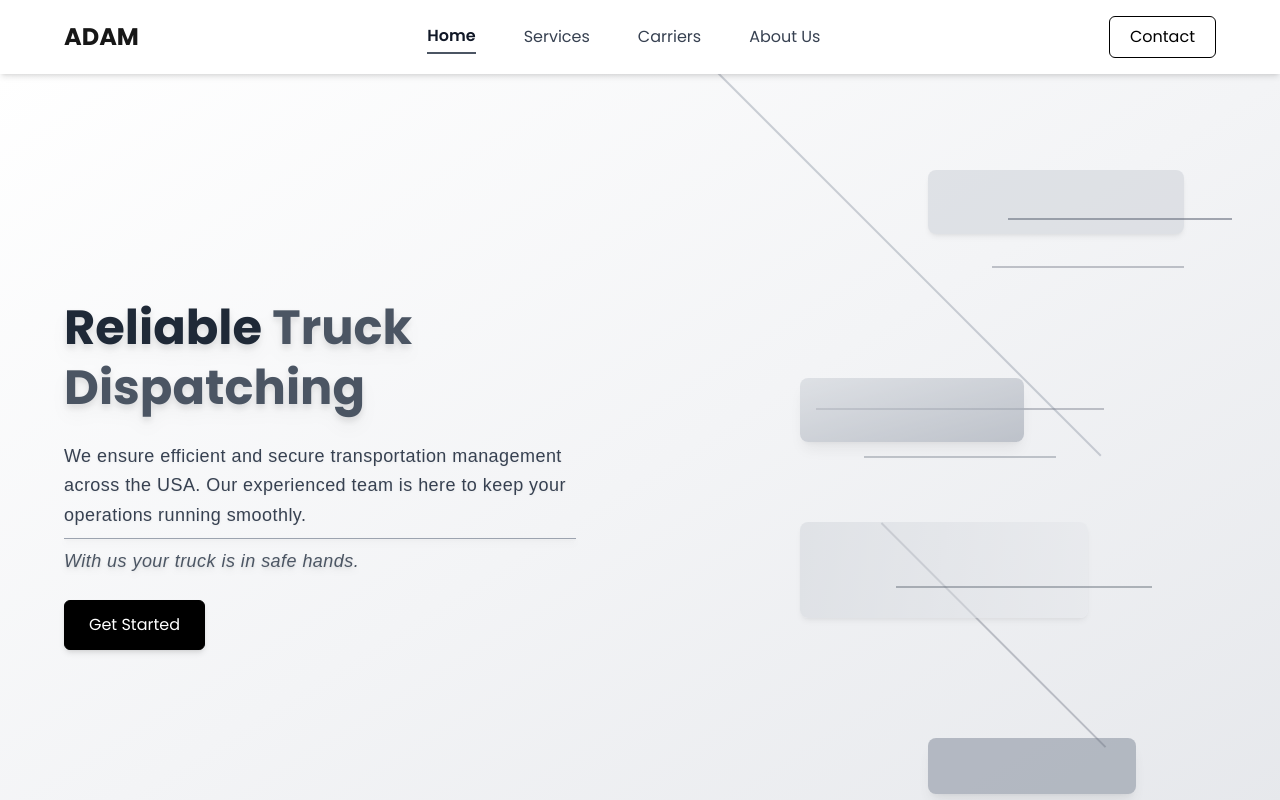
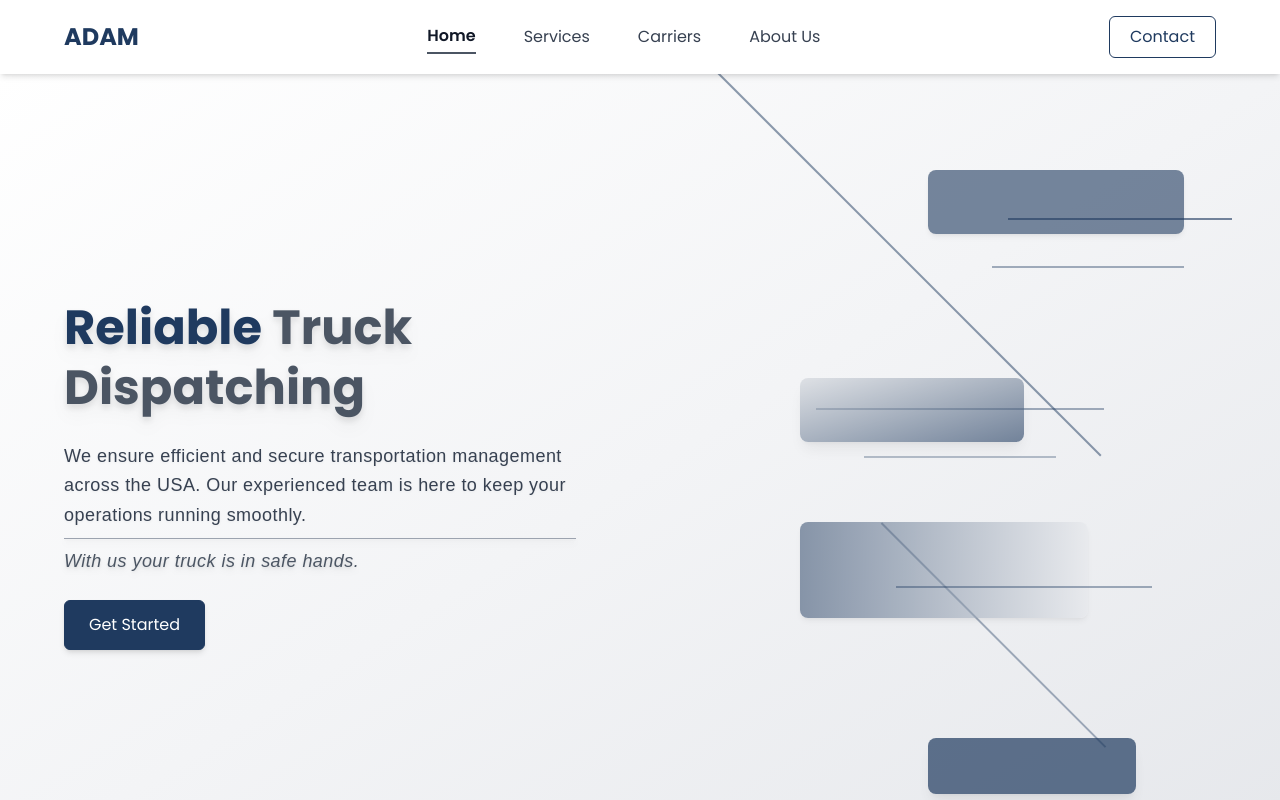
Before and after one commit to VasicNikola98/adam-portfolio, a Next.js app: page / in a window 1280 px wide. Built offline with nearby package versions, Linux system fonts and the light colour scheme.

Commit message:
whychoseus section modified

```diff
--- a/package.json
+++ b/package.json
@@ -12,7 +12,8 @@
     "lucide-react": "^0.475.0",
     "next": "^15.1.7",
     "react": "^19.0.0",
-    "react-dom": "^19.0.0"
+    "react-dom": "^19.0.0",
+    "react-icons": "^5.5.0"
   },
   "devDependencies": {
     "@eslint/eslintrc": "^3",
--- a/src/app/components/Header.tsx
+++ b/src/app/components/Header.tsx
@@ -12,7 +12,9 @@ const Header = () => {
   return (
     <header className="bg-white shadow-md py-4 sticky top-0 z-50">
       <nav className="flex justify-between items-center w-[90%] mx-auto">
-        <div className="text-2xl font-bold font-poppins">ADAM</div>
+        <div className="text-2xl font-bold font-poppins text-[#1f3a5f]">
+          ADAM
+        </div>
 
         <button
           className="md:hidden text-black"
@@ -50,7 +52,7 @@ const Header = () => {
 
           <div className="md:hidden w-full flex justify-center mb-4">
             <Link href="/contact">
-              <button className="border border-black text-black bg-transparent px-5 py-2 rounded-md hover:bg-black hover:text-white transition font-poppins">
+              <button className="border border-[#1f3a5f] text-[#1f3a5f] bg-white px-5 py-2 rounded-md hover:bg-[#1f3a5f] hover:text-white transition font-poppins">
                 Contact
               </button>
             </Link>
@@ -59,7 +61,7 @@ const Header = () => {
 
         <div className="hidden md:block">
           <Link href="/contact">
-            <button className="border border-black text-black bg-transparent px-5 py-2 rounded-md hover:bg-black hover:text-white transition font-poppins">
+            <button className="border border-[#1f3a5f] text-[#1f3a5f] bg-white px-5 py-2 rounded-md hover:bg-[#1f3a5f] hover:text-white transition font-poppins">
               Contact
             </button>
           </Link>
--- a/src/app/pages/Home/Sections/Hero.tsx
+++ b/src/app/pages/Home/Sections/Hero.tsx
@@ -3,19 +3,19 @@ export default function Hero() {
     <>
       <section className="relative w-full h-full flex items-center bg-gradient-to-br from-white via-gray-100 to-gray-200">
         <div className="absolute inset-0 flex justify-center items-center">
-          <div className="absolute top-16 right-12 w-[70%] h-[2px] bg-gray-400 opacity-50 transform rotate-45 md:block sm:hidden"></div>
-          <div className="absolute bottom-16 right-16 w-[60%] h-[2px] bg-gray-400 opacity-50 transform rotate-135 md:block sm:hidden"></div>
+          <div className="absolute top-16 right-12 w-[70%] h-[2px] bg-[#1f3a5f] opacity-50 transform rotate-45 md:block sm:hidden"></div>
+          <div className="absolute bottom-16 right-16 w-[60%] h-[2px] bg-[#1f3a5f] opacity-50 transform rotate-135 md:block sm:hidden"></div>
 
-          <div className="absolute top-24 right-24 w-64 h-16 bg-gray-300 opacity-60 rounded-lg shadow-md md:block sm:hidden"></div>
-          <div className="absolute bottom-20 right-36 w-52 h-14 bg-gray-400 opacity-70 rounded-lg shadow-lg md:block sm:hidden"></div>
+          <div className="absolute top-24 right-24 w-64 h-16 bg-[#1f3a5f] opacity-60 rounded-lg shadow-md md:block sm:hidden"></div>
+          <div className="absolute bottom-20 right-36 w-52 h-14 bg-[#1f3a5f] opacity-70 rounded-lg shadow-lg md:block sm:hidden"></div>
 
-          <div className="absolute top-36 right-12 w-56 h-[2px] bg-gray-500 opacity-60 md:block sm:hidden"></div>
-          <div className="absolute top-48 right-24 w-48 h-[2px] bg-gray-500 opacity-40 md:block sm:hidden"></div>
+          <div className="absolute top-36 right-12 w-56 h-[2px] bg-[#1f3a5f] opacity-60 md:block sm:hidden"></div>
+          <div className="absolute top-48 right-24 w-48 h-[2px] bg-[#1f3a5f] opacity-40 md:block sm:hidden"></div>
         </div>
 
         <div className="relative z-10 w-[90%] mx-auto grid grid-cols-1 md:grid-cols-2 items-center">
           <div className="space-y-6 text-gray-900">
-            <h1 className="text-5xl font-bold font-poppins leading-tight text-gray-800 drop-shadow-lg">
+            <h1 className="text-5xl font-bold font-poppins leading-tight text-[#1f3a5f] drop-shadow-lg">
               Reliable <span className="text-gray-600">Truck Dispatching</span>
             </h1>
 
@@ -27,20 +27,20 @@ export default function Hero() {
                 With us your truck is in safe hands.
               </span>
             </p>
-            <button className="mt-6 border border-black text-white bg-black px-6 py-3 rounded-md hover:bg-gray-800 hover:text-white transition-all font-poppins shadow-md">
+            <button className="mt-6 border border-[#1f3a5f] text-white bg-[#1f3a5f] px-6 py-3 rounded-md hover:bg-white hover:text-[#1f3a5f] hover:border-[#1f3a5f] transition-all font-poppins shadow-md">
               Get Started
             </button>
           </div>
 
           <div className="hidden md:flex justify-center items-center relative">
-            <div className="absolute top-40 right-16 w-[55%] h-[2px] bg-gray-500 opacity-40 transform rotate-45"></div>
-            <div className="absolute bottom-16 right-28 w-[50%] h-[2px] bg-gray-500 opacity-40 transform rotate-135"></div>
+            <div className="absolute top-40 right-16 w-[55%] h-[2px] bg-[#1f3a5f] opacity-40 transform rotate-45"></div>
+            <div className="absolute bottom-16 right-28 w-[50%] h-[2px] bg-[#1f3a5f] opacity-40 transform rotate-135"></div>
 
-            <div className="absolute top-12 right-32 w-72 h-24 bg-gradient-to-r from-gray-300 to-gray-200 opacity-50 rounded-lg shadow-md"></div>
-            <div className="absolute bottom-8 right-48 w-56 h-16 bg-gradient-to-tl from-gray-400 to-gray-300 opacity-60 rounded-lg shadow-lg"></div>
+            <div className="absolute top-12 right-32 w-72 h-24 bg-gradient-to-r from-[#1f3a5f] to-gray-200 opacity-50 rounded-lg shadow-md"></div>
+            <div className="absolute bottom-8 right-48 w-56 h-16 bg-gradient-to-tl from-[#1f3a5f] to-gray-300 opacity-60 rounded-lg shadow-lg"></div>
 
-            <div className="absolute top-28 right-16 w-64 h-[2px] bg-gray-600 opacity-40"></div>
-            <div className="absolute bottom-4 right-40 w-48 h-[2px] bg-gray-600 opacity-30"></div>
+            <div className="absolute top-28 right-16 w-64 h-[2px] bg-[#1f3a5f] opacity-40"></div>
+            <div className="absolute bottom-4 right-40 w-48 h-[2px] bg-[#1f3a5f] opacity-30"></div>
           </div>
         </div>
       </section>
--- a/src/app/pages/Home/Sections/WhyChooseUs.tsx
+++ b/src/app/pages/Home/Sections/WhyChooseUs.tsx
@@ -1,50 +1,75 @@
+import { Users, Headset, Truck } from "lucide-react";
+
 export default function WhyChooseUs() {
   return (
-    <section className="py-16 bg-gray-100 z-10 min-h-screen">
-      <div className="container mx-auto px-6 md:px-12 text-center">
-        <h2 className="text-4xl font-bold text-gray-800 mb-6">
+    <section className="relative py-20 bg-gradient-to-br from-[#1f3a5f] to-[#12263a] min-h-screen flex items-center overflow-hidden">
+      {/* Background Lines */}
+      <div className="absolute inset-0 flex justify-center items-center">
+        <div className="absolute top-16 left-12 w-[40%] h-[2px] bg-white opacity-30 transform rotate-45"></div>
+        <div className="absolute bottom-16 left-16 w-[35%] h-[2px] bg-white opacity-30 transform rotate-135"></div>
+
+        <div className="absolute top-28 left-24 w-80 h-[2px] bg-white opacity-40"></div>
+        <div className="absolute bottom-24 left-36 w-64 h-[2px] bg-white opacity-30"></div>
+
+        <div className="absolute top-36 right-20 w-72 h-[2px] bg-white opacity-30"></div>
+        <div className="absolute bottom-12 right-32 w-56 h-[2px] bg-white opacity-20"></div>
+      </div>
+
+      <div className="relative z-10 container mx-auto px-6 md:px-12 text-center">
+        <h2 className="text-5xl font-bold text-white mb-8 tracking-wide">
           Why Choose Us?
         </h2>
-        <p className="text-lg text-gray-700 max-w-3xl mx-auto mb-8 leading-relaxed">
-          We pride ourselves on delivering reliable, efficient, and secure truck
-          dispatching services that ensure smooth operations for your business.
+        <p className="text-xl text-gray-300 max-w-4xl mx-auto mb-14 leading-relaxed">
+          We provide reliable, efficient, and secure truck dispatching services
+          that ensure smooth operations for your business.
         </p>
 
         {/* Key Features / Benefits */}
-        <div className="grid grid-cols-1 md:grid-cols-3 gap-12">
-          <div className="bg-white p-8 rounded-lg shadow-lg">
-            <h3 className="text-2xl font-semibold text-gray-800 mb-4">
-              Experienced Team
-            </h3>
-            <p className="text-gray-700">
-              Our team of experts is highly experienced in logistics and
-              dispatching, ensuring your trucks are in capable hands.
-            </p>
-          </div>
-          <div className="bg-white p-8 rounded-lg shadow-lg">
-            <h3 className="text-2xl font-semibold text-gray-800 mb-4">
-              24/7 Support
-            </h3>
-            <p className="text-gray-700">
-              We offer round-the-clock support to address any concerns and keep
-              your operations running smoothly at all times.
-            </p>
-          </div>
-          <div className="bg-white p-8 rounded-lg shadow-lg">
-            <h3 className="text-2xl font-semibold text-gray-800 mb-4">
-              Reliable Delivery
-            </h3>
-            <p className="text-gray-700">
-              We prioritize timely deliveries, ensuring your goods reach their
-              destination safely and on time.
-            </p>
-          </div>
+        <div className="grid grid-cols-1 sm:grid-cols-2 lg:grid-cols-3 gap-8 items-stretch max-w-6xl mx-auto">
+          {[
+            {
+              icon: (
+                <Users className="w-16 h-16 stroke-[#1f3a5f] stroke-[1.5]" />
+              ),
+              title: "Experienced Team",
+              text: "Our team of logistics experts ensures that your trucks are in capable hands, optimizing routes and efficiency.",
+            },
+            {
+              icon: (
+                <Headset className="w-16 h-16 stroke-[#1f3a5f] stroke-[1.5]" />
+              ),
+              title: "24/7 Support",
+              text: "We offer round-the-clock support to handle any issues and keep your business running smoothly at all times.",
+            },
+            {
+              icon: (
+                <Truck className="w-16 h-16 stroke-[#1f3a5f] stroke-[1.5]" />
+              ),
+              title: "Reliable Delivery",
+              text: "We prioritize timely deliveries, ensuring your goods reach their destinations safely and on schedule.",
+            },
+          ].map((feature, index) => (
+            <div
+              key={index}
+              className="bg-white p-10 rounded-3xl flex flex-col items-center text-center mx-auto pb-16 w-full sm:max-w-[340px] md:max-w-[400px] min-h-full"
+            >
+              <div className="bg-white p-6 rounded-full shadow-lg mb-8 border-2 border-[#1f3a5f] flex items-center justify-center">
+                {feature.icon}
+              </div>
+              <h3 className="text-3xl font-semibold text-gray-800 mb-6">
+                {feature.title}
+              </h3>
+              <p className="text-gray-700 text-lg leading-relaxed">
+                {feature.text}
+              </p>
+            </div>
+          ))}
         </div>
 
         {/* Call to Action Button */}
-        <div className="mt-8">
-          <button className="px-6 py-3 border border-black text-white bg-black hover:bg-gray-800 transition-all rounded-md shadow-md">
-            Learn More About Our Services
+        <div className="mt-14">
+          <button className="px-12 py-6 border border-white text-white bg-[#1f3a5f] hover:bg-white hover:text-[#1f3a5f] transition-all rounded-xl shadow-lg text-xl font-bold">
+            About Our Services
           </button>
         </div>
       </div>
```
Also changed, not shown: 1 other file (tests, documents, lock files or other folders).
